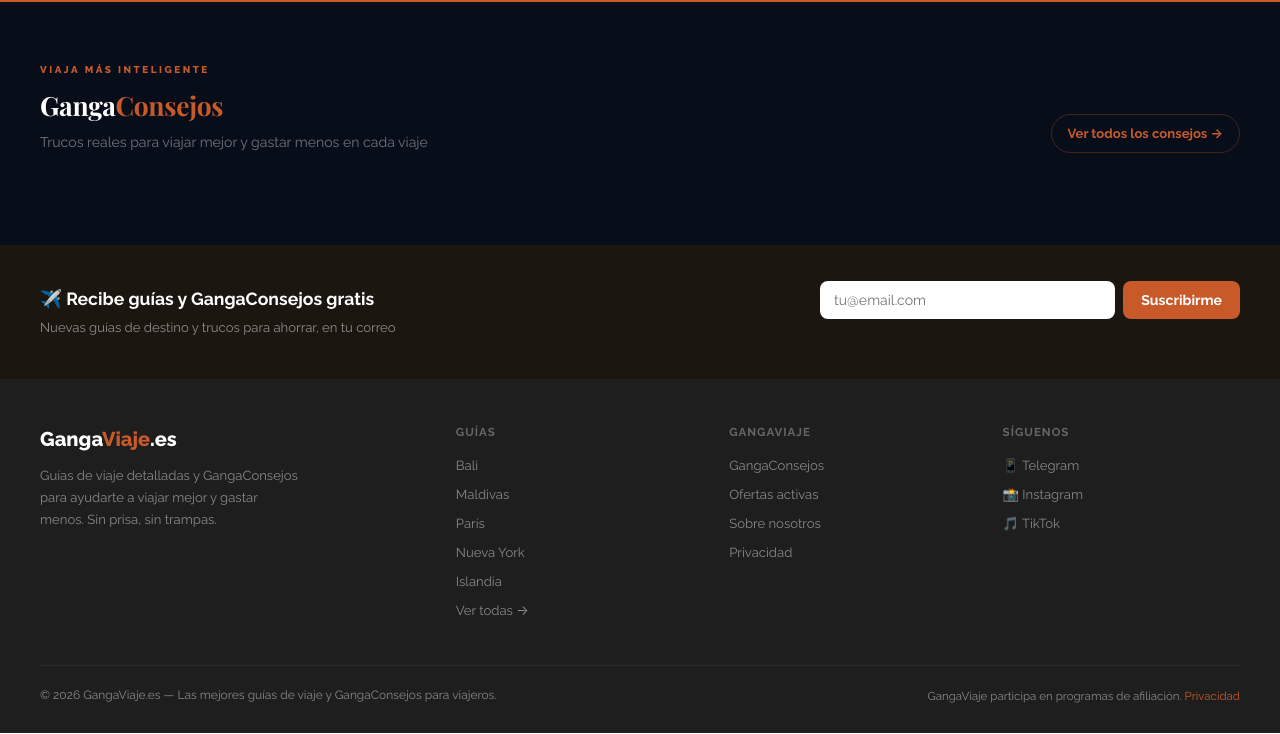
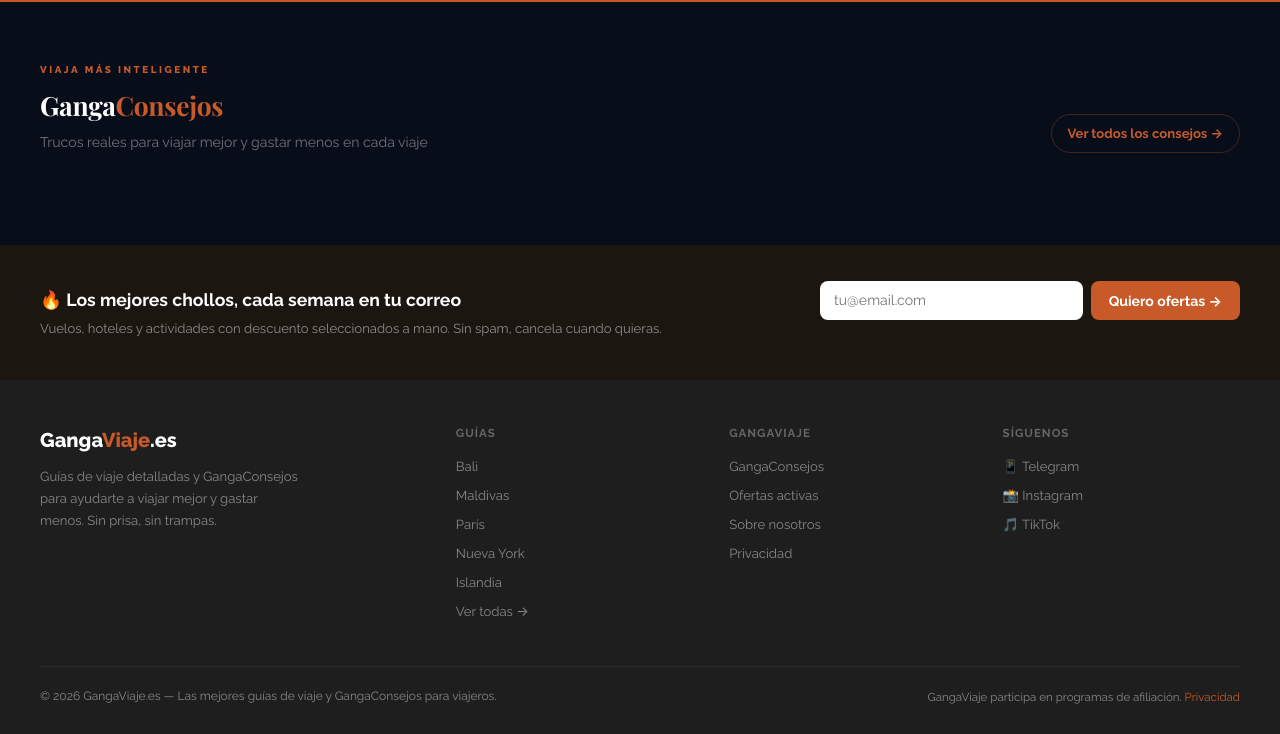
Before and after one commit to luisespinarlp-alt/gangaviaje, a Flask app: page / in a window 1280 px wide. Shown: the part 1902-2636 px from the top of the page. Run offline with Flask 3, Linux system fonts and the light colour scheme; some libraries are stand-ins or nearby versions; some web fonts are replaced.

Commit message:
Rewrite newsletter copy around the weekly deals digest promise
Was promising new guides/tips in your inbox; now sets the real
expectation (weekly curated deals) that the upcoming automated send
will actually deliver, instead of asking for an email with no stated
payoff.

Co-Authored-By: Claude Sonnet 5 <noreply@anthropic.com>

```diff
--- a/templates/home.html
+++ b/templates/home.html
@@ -363,13 +363,13 @@
 <div class="nl-section">
   <div class="nl-inner">
     <div class="nl-text">
-      <div class="t">✈️ Recibe guías y GangaConsejos gratis</div>
-      <div class="s">Nuevas guías de destino y trucos para ahorrar, en tu correo</div>
+      <div class="t">🔥 Los mejores chollos, cada semana en tu correo</div>
+      <div class="s">Vuelos, hoteles y actividades con descuento seleccionados a mano. Sin spam, cancela cuando quieras.</div>
     </div>
     <form class="nl-form" id="nlForm" style="flex-direction:column;gap:8px;">
       <div style="display:flex;gap:8px;">
         <input class="nl-input" type="email" id="nlEmail" placeholder="tu@email.com" required>
-        <button class="nl-btn" type="submit">Suscribirme</button>
+        <button class="nl-btn" type="submit">Quiero ofertas →</button>
       </div>
       <p class="nl-msg" id="nlMsg"></p>
     </form>
@@ -426,8 +426,8 @@ document.getElementById('nlForm').addEventListener('submit', async function(e) {
     const d = await r.json();
     msg.textContent = d.msg;
     if (d.ok) { document.getElementById('nlEmail').value = ''; btn.textContent = '✓ ¡Apuntado!'; }
-    else { btn.disabled = false; btn.textContent = 'Suscribirme'; }
-  } catch { msg.textContent = 'Error. Inténtalo de nuevo.'; btn.disabled = false; btn.textContent = 'Suscribirme'; }
+    else { btn.disabled = false; btn.textContent = 'Quiero ofertas →'; }
+  } catch { msg.textContent = 'Error. Inténtalo de nuevo.'; btn.disabled = false; btn.textContent = 'Quiero ofertas →'; }
 });
 </script>
 </body>
```
